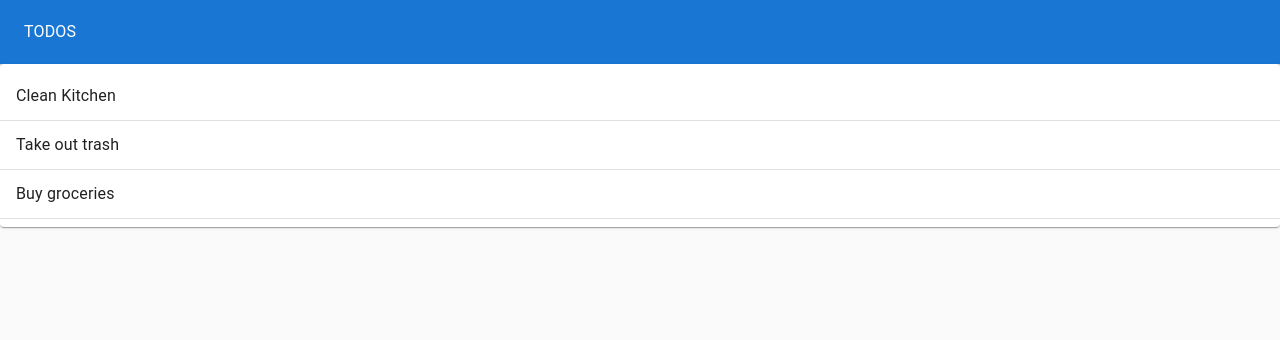
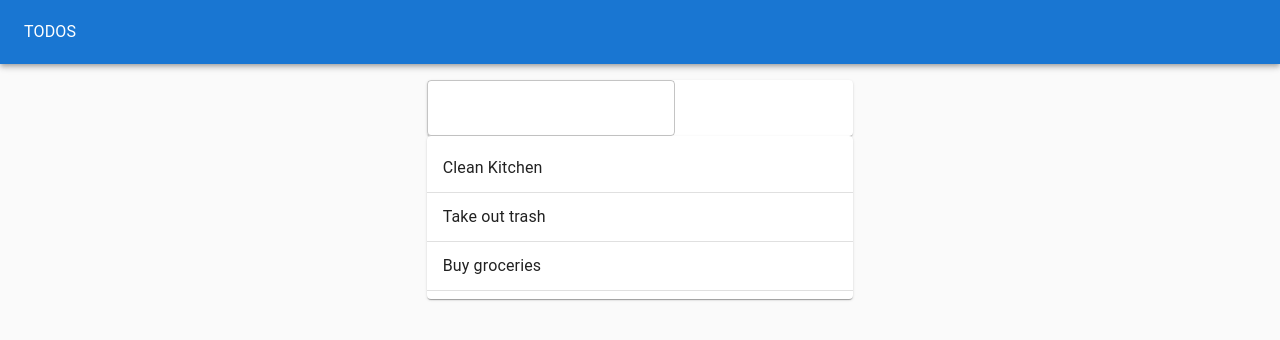
Before and after one commit to Passam02/react-todo-list, a React (Create React App) app: page / in a window 1280 px wide. Shown: the top 340 px of the page. Built offline with nearby package versions, Linux system fonts and the light colour scheme.

Commit message:
Add grid system

```diff
--- a/src/TodoApp.js
+++ b/src/TodoApp.js
@@ -10,6 +10,9 @@ function TodoApp() {
         { id: 3, task: "Buy groceries", completed: false},
     ]
     const [todos, setTodos] = useState(initialTodos)
+    const addTodo = newTodoText => {
+        setTodos([...todos, {id: 4, task: newTodoText, completed: false}])
+    }
     return (
         <Paper style={{
             padding: 0,
@@ -24,8 +27,12 @@ function TodoApp() {
                     <Typography color='inherit'>TODOS </Typography>
                 </Toolbar>
             </AppBar>
-
-            <TodoList todos={todos}/>
+            <Grid container justifyContent={'center'} marginTop={'1rem'}>
+                <Grid item xs={11} md={8} lg={4}>
+                    <TodoForm addTodo={addTodo}/>
+                    <TodoList todos={todos}/>
+                </Grid>
+            </Grid>
         </Paper>
     )
 }
--- a/src/TodoForm.js
+++ b/src/TodoForm.js
@@ -1,9 +1,19 @@
 import React from 'react'
 import { TextField, Paper } from '@mui/material'
-function TodoForm(props){
+import useInputState from './hooks/useInputState'
+
+function TodoForm({addTodo}){
+    const [value, handleChange, reset] = useInputState("")
     return (
         <Paper>
-            <TextField/>
+            <form onSubmit={e=> {
+                e.preventDefault()
+                addTodo(value)
+                reset()
+            }}
+        >
+                <TextField value={value} onChange={handleChange}/>
+            </form>
         </Paper>
     )
 }
--- /dev/null
+++ b/src/hooks/useInputState.js
@@ -0,0 +1,11 @@
+import { useState } from "react";
+export default initialVal => {
+    const [value, setValue] = useState(initialVal)
+    const handleChange = e => {
+        setValue(e.target.value)
+    }
+    const reset = () => {
+        setValue("")
+    }
+    return [value, handleChange, reset]
+}
```
